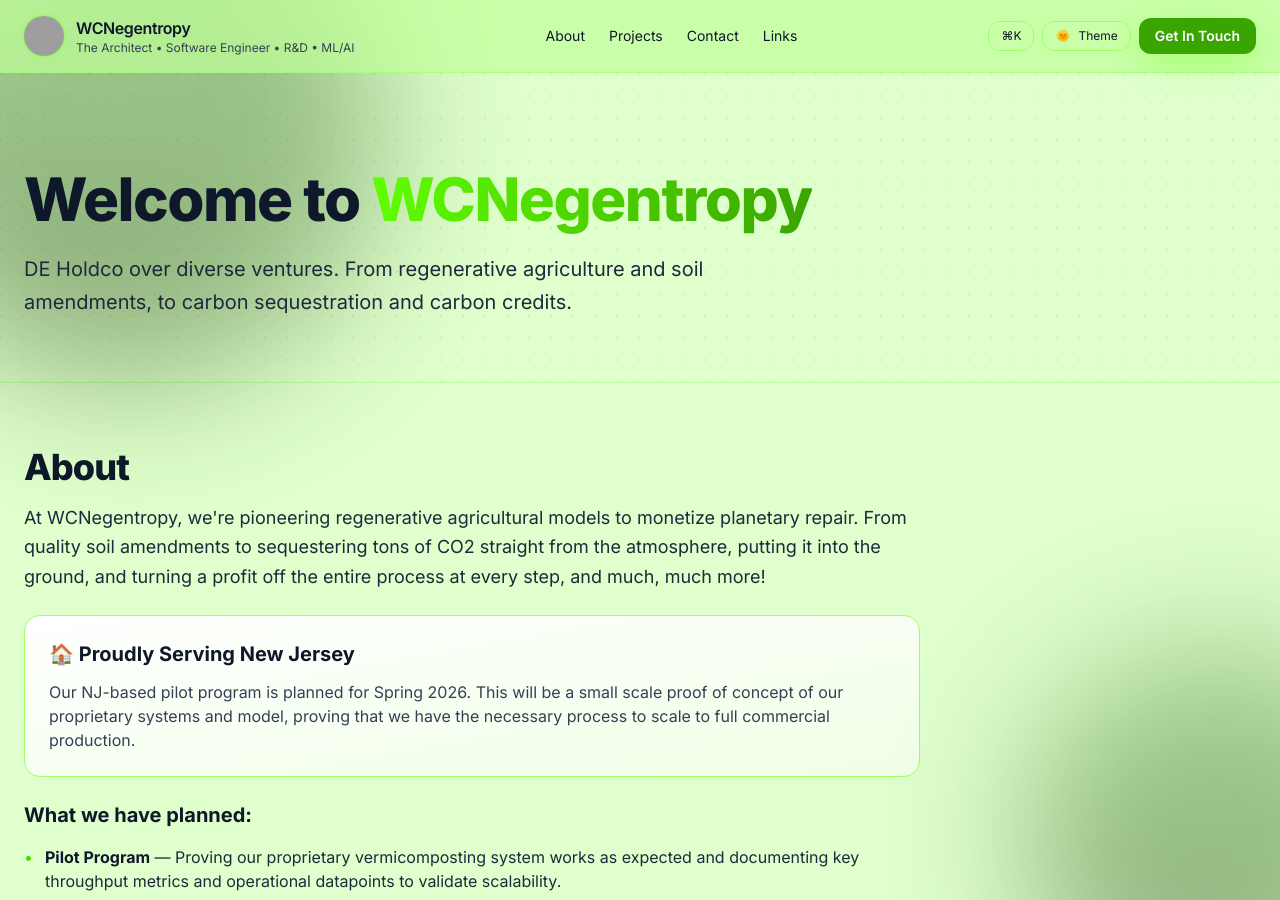
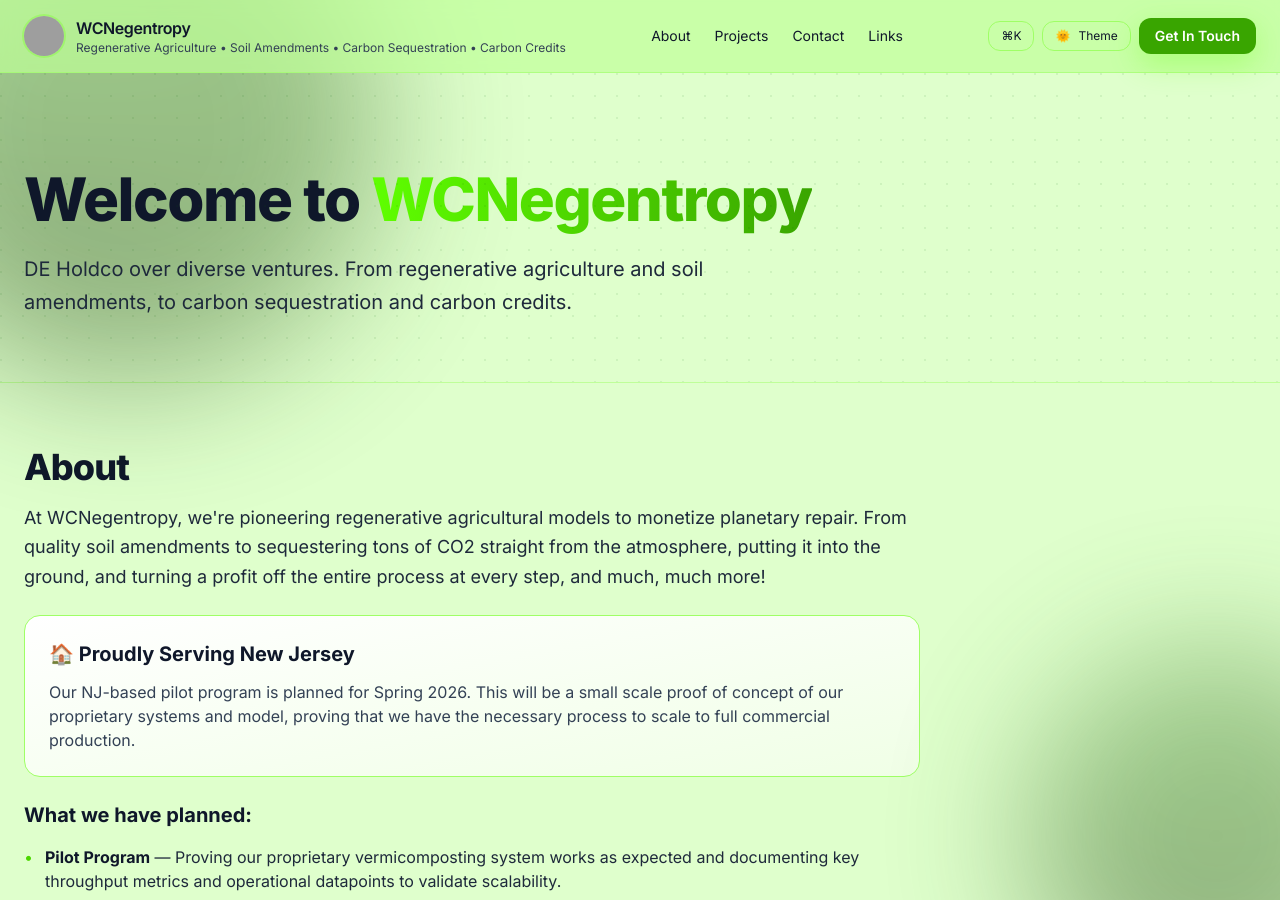
Before and after one commit to WCNegentropy/WCNegentropy.github.io, a Jekyll site: the page built from index.md, in a window 1280 px wide and 900 px high. Built offline with Jekyll 4.4.1, drawn with Linux system fonts in a browser that asks for light colours; nearby versions of some CDN libraries; grey boxes are pictures that could not be loaded.

Commit message:
Update site description and owner tagline

```diff
--- a/_config.yml
+++ b/_config.yml
@@ -1,13 +1,13 @@
 # Jekyll Configuration for WCNegentropy Portfolio Site
 title: "WCNegentropy"
-description: "Mad science code factory unleashed - AI research and bleeding-edge R&D"
+description: "New Jersey Regenerative Ag Startup - Soil Amendments, Carbon Sequestration, Carbon Credits"
 url: "https://wcnegentropy.com"
 baseurl: ""
 
 # Site owner information
 owner:
   name: "WCNegentropy"
-  tagline: "The Architect • Software Engineer • R&D • ML/AI"
+  tagline: "Regenerative Agriculture • Soil Amendments • Carbon Sequestration • Carbon Credits"
   email: "contact@wcnegentropy.com"
   location: "NJ, USA"
   github_user: "WCNegentropy"
```
